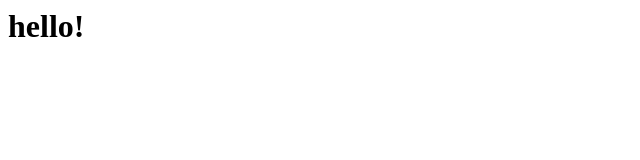
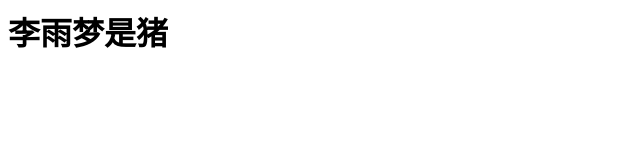
Before and after one commit to CHENTFeng/CHENTFeng.github.io, a plain HTML site: page index.html in a window 1280 px wide. Shown: the whole page, without its empty margins (0-640 px from the left). Drawn offline with Linux system fonts and the light colour scheme.

Commit message:
Update index.html

```diff
--- a/index.html
+++ b/index.html
@@ -1 +1 @@
-<h1>hello!</h1>
+<h1>李雨梦是猪</h1>
```
